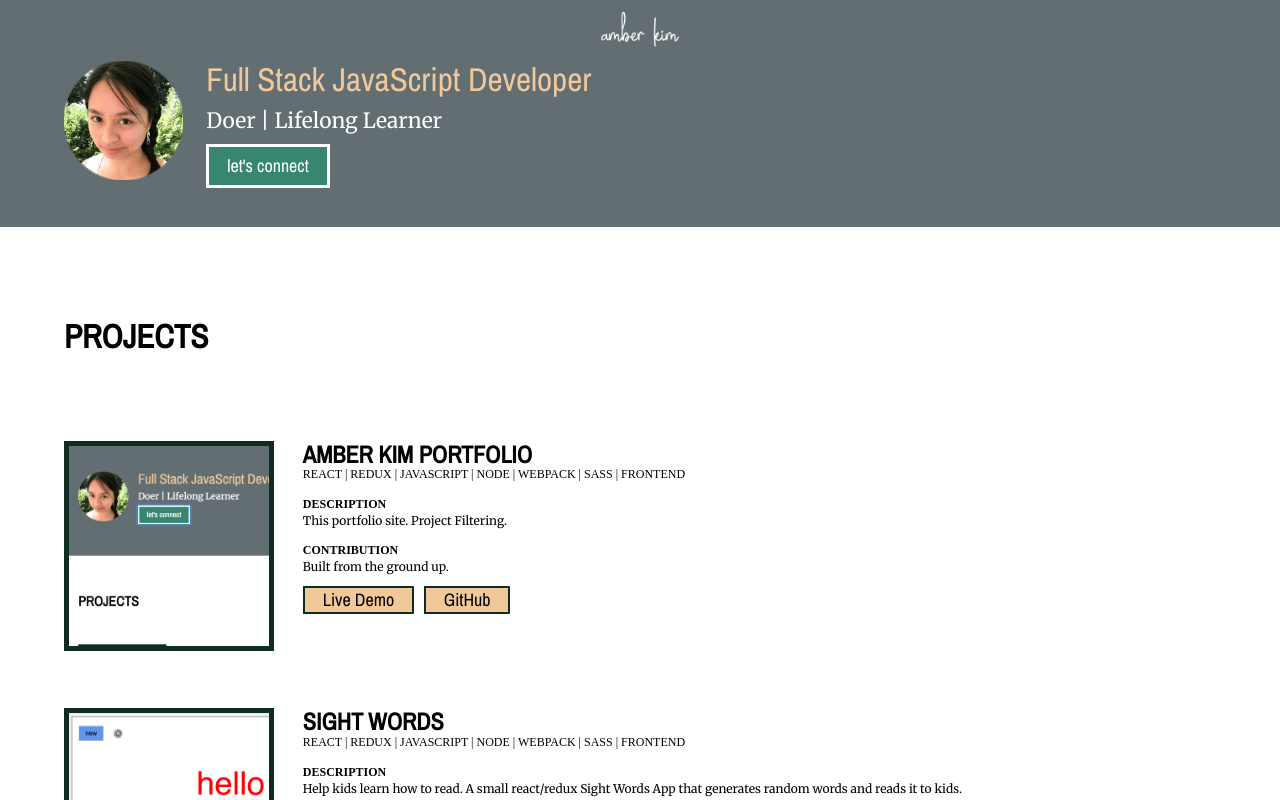
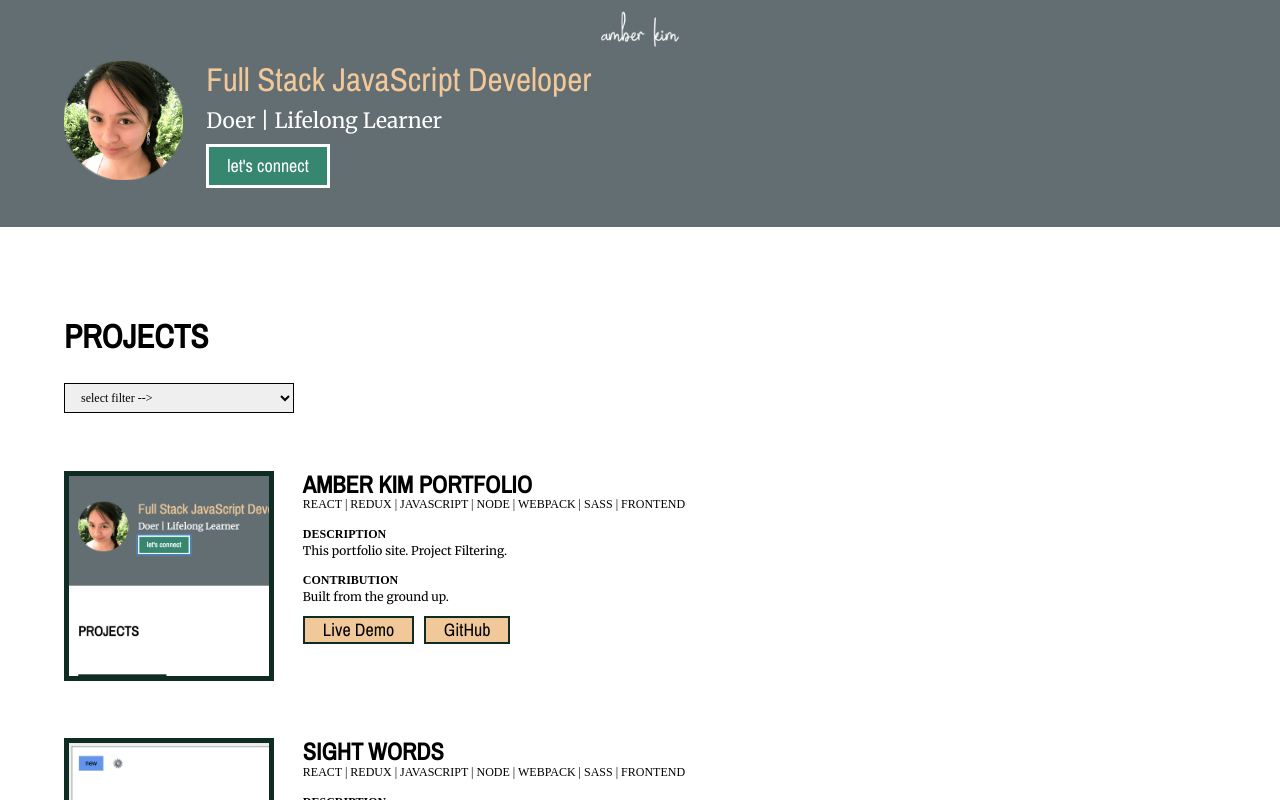
Before and after one commit to ambergkim/ambergkim.github.io, a React app: page / in a window 1280 px wide. Shown: the top 800 px of the page. Built offline with nearby package versions, Linux system fonts and the light colour scheme.

Commit message:
added tag filtering

```diff
--- a/package.json
+++ b/package.json
@@ -20,7 +20,7 @@
   "bugs": {
     "url": "https://github.com/ambergkim/ambergkim.github.io/issues"
   },
-  "homepage": "https://ambergkim.github.io/",
+  "homepage": "https://ambergkim.github.io/docs/",
   "dependencies": {
     "babel-core": "^6.26.3",
     "babel-loader": "^7.1.4",
--- /dev/null
+++ b/src/actions/projects-actions.js
@@ -0,0 +1,5 @@
+export const PROJECTS_FILTER = 'PROJECTS_FILTER';
+
+export function projectsSetFilter(value) {
+  return {type: PROJECTS_FILTER, value};
+}
--- a/src/components/filter.jsx
+++ b/src/components/filter.jsx
@@ -1,21 +1,50 @@
 import React from 'react';
 import {connect} from 'react-redux';
+
+import {
+  projectsSetFilter
+} from '../actions/projects-actions.js';
 
 import './filter.scss';
 
 class Filter extends React.Component {
+  constructor(props) {
+    super(props);
+
+    this.updateFormInput = this.updateFormInput.bind(this);
+  }
+
+  updateFormInput(event) {
+    this.props.projectsSetFilter(event.target.value);
+  }
 
   render() {
     return <form>
-      <select>
+      <select onChange={this.updateFormInput}>
         <option value="" default>select filter --></option>
+        <option value="frontend">Front End</option>
+        <option value="backend">Back End</option>
+        <option value="fullstack">Full Stack</option>
         <option value="javascript">JavaScript</option>
         <option value="react">React</option>
+        <option value="redux">Redux</option>
         <option value="mongodb">MongoDB</option>
         <option value="postgresql">PostgreSQL</option>
+        <option value="node">Node</option>
+        <option value="sass">Sass</option>
       </select>
     </form>
   }
 }
 
-export default Filter;
+const mapStateToProps = state => ({
+  projects: state.projects,
+});
+
+const mapDispatchToProps = (dispatch, getState) => {
+  return {
+    projectsSetFilter: val => dispatch(projectsSetFilter(val)),
+  }
+}
+
+export default connect(mapStateToProps, mapDispatchToProps)(Filter);
--- a/src/components/projects.jsx
+++ b/src/components/projects.jsx
@@ -14,16 +14,32 @@ class Projects extends React.Component {
   }
 
   displayProjects() {
-    console.log('props', this.props);
-    return this.props.projects.projects.map((project) => {
-      return <Project key={project.id} id={project.id} details={project}/>
-    });
+    console.log('filter', this.props.projects.filter);
+    let filter = this.props.projects.filter;
+    if (filter === '') {
+      return this.props.projects.projects.map(project => {
+        return <Project key={project.id} id={project.id} details={project}/>
+      });
+    } else {
+      let projectsCopy = this.props.projects.projects.slice();
+      let filteredProjects = projectsCopy.filter(project => {
+        let result = project.tags.indexOf(filter);
+        console.log('result', result);
+        if (result > -1) {
+          return project;
+        }
+      });
+      console.log('filteredProjects', filteredProjects);
+      return filteredProjects.map(project => {
+        return <Project key={project.id} id={project.id} details={project}/>
+      });
+    }
   }
 
   render() {
     return <section>
       <h2>projects</h2>
-      {/* <Filter /> */}
+      <Filter />
       <div className="projects-collection">
         {this.displayProjects()}
       </div>
@@ -37,7 +53,6 @@ const mapStateToProps = state => ({
 
 const mapDispatchToProps = (dispatch, getState) => {
   return {
-    // expenseCreate: val => dispatch(expenseCreate(val)),
   }
 }
 
--- a/src/reducers/projects-app.js
+++ b/src/reducers/projects-app.js
@@ -3,6 +3,7 @@
 //   WORD_RANDOM,
 // } from '../actions/word-card-actions.js';
 import uuidv1 from 'uuid/v1';
+import { PROJECTS_FILTER } from '../actions/projects-actions';
 
 const initialState = {
   projects: [
@@ -66,10 +67,10 @@ export default function wordCardReducer(state, action) {
   }
 
   let newState = {};
-  // let currentWords;
-  // let newWord
 
   switch(action.type) {
+    case PROJECTS_FILTER:
+      return Object.assign(newState, state, {filter: action.value});
     default: return state;
   }
 }
```
Also changed, not shown: 2 other files (tests, documents, lock files or other folders).
